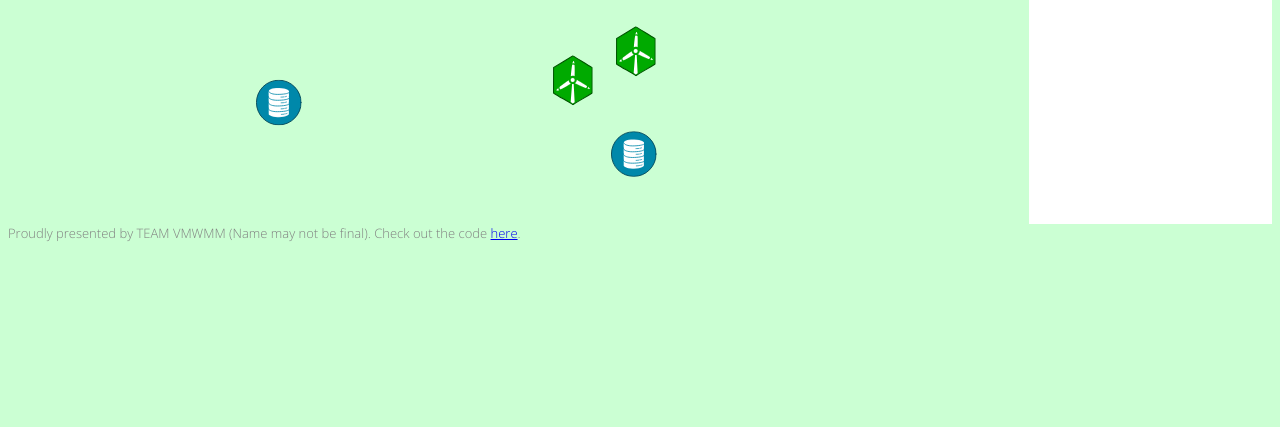
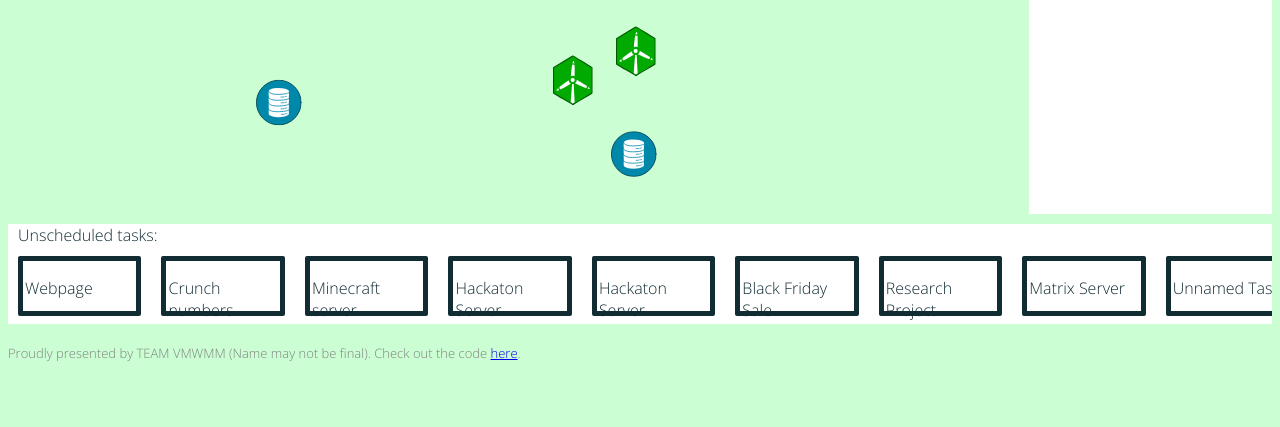
Before and after one commit to VMWMM/data-and-power, a website built with webpack: page src/index.html in a window 1280 px wide. Shown: the part 294-721 px from the top of the page. Built offline with nearby package versions, Linux system fonts and the light colour scheme; what leaflet-ant-path would draw is missing.

Commit message:
Add task queue

```diff
--- a/src/index.html
+++ b/src/index.html
@@ -26,6 +26,13 @@
             </div>
         </div>
     </div>
+    <div id="task-queue-container">
+        <p id="task-queue-heading">Unscheduled tasks:</p>
+        <div id="task-queue-scroll-holder">
+            <div id="task-queue">
+            </div>
+        </div>
+    </div>
     <div id="footer">
         Proudly presented by TEAM VMWMM (Name may not be final). Check out the code <a
             href="https://github.com/VMWMM/data-and-power">here</a>.
--- a/src/scripts/ui/ui.ts
+++ b/src/scripts/ui/ui.ts
@@ -24,6 +24,7 @@ class UIManager {
     this.mapManager.onPowersourcePressed = ((powersource: Powersource) => this.onPowersourcePressed(powersource));
     this.nextTurnButton = document.getElementById("next-turn-button")! as HTMLButtonElement;
     this.nextTurnButton.onclick = () => this.onNextTurnButtonPressed();
+    this.redraw();
   }
 
   getDescriptionForPowerSource(powerSource: Powersource): string {
@@ -56,6 +57,7 @@ class UIManager {
   onNextTurnButtonPressed() {
     this.simulationManager.simulateTurn();
     document.getElementById("time-span")!.innerHTML = this.simulationManager.currentTimeStamp.toString();
+    this.redraw();
   }
 
   updateSelection(newSelection: Powersource | Datacenter) {
@@ -73,6 +75,31 @@ class UIManager {
       icon.isSelected = true;
     }
   }
+
+  redrawTaskQueue() {
+    let taskQueue = document.getElementById("task-queue")!;
+    taskQueue.innerHTML = ""; //Clear task queue
+    const unscheduledTasks = [{ name: "Webpage", continous: true }, { name: "Crunch numbers", continous: false }, { name: "Minecraft server", continous: true }, { name: "Hackaton Server", continous: true }, { name: "Hackaton Server", continous: true }, { name: "Black Friday Sale", continous: false }, { name: "Research Project", continous: false }, { name: "Matrix Server", continous: true }, { name: "Unnamed Task", continous: false }]; // Replace with simulation API call
+    unscheduledTasks.forEach(task => {
+      let taskDiv = this.getUnscheduledTaskContainer(task);
+      taskQueue.appendChild(taskDiv);
+    });
+  }
+
+  getUnscheduledTaskContainer(task: { name: string; continous: boolean; }): HTMLDivElement {
+    let node = document.createElement("div");
+    node.classList.add("unscheduled-task");
+    let title = document.createElement("p");
+    title.classList.add("unscheduled-task-label");
+    title.innerText = task.name;
+    node.appendChild(title);
+    return node;
+  }
+
+  redraw() {
+    // TODO: redraw map...
+    this.redrawTaskQueue();
+  }
 }
 
 class ControlPanel {
--- a/src/styles/styles.css
+++ b/src/styles/styles.css
@@ -41,7 +41,7 @@ body {
 #control-bar-inner {
   padding: 10px;
   background-color: white;
-  height: 410px;
+  height: 400px;
 }
 
 #control-bar-time-controls {
@@ -55,8 +55,47 @@ body {
   display: inline-block;
 }
 
+#task-queue-container {
+  background-color: white;
+  width: 100%;
+  height: 100px;
+  /* Should be relative value */
+  margin-top: 10px;
+}
+
+#task-queue-heading {
+  margin: auto;
+  margin-left: 10px;
+}
+
+#task-queue {
+  display: flex;
+  min-width: max-content;
+}
+
+#task-queue-scroll-holder {
+  overflow-x: auto;
+  overflow-y: hidden;
+}
+
+.unscheduled-task {
+  border-color: #122C34;
+  /*display: inline-block;*/
+  flex: 1;
+  height: 50px;
+  border-width: 5px;
+  border-style: solid;
+  border-radius: 2px;
+  margin: 10px;
+}
+
+.unscheduled-task-label {
+  margin-left: 2px;
+  margin-right: 2px;
+}
 
 #footer {
+  margin-top: 20px;
   color: gray;
   font-size: small;
 }
```
